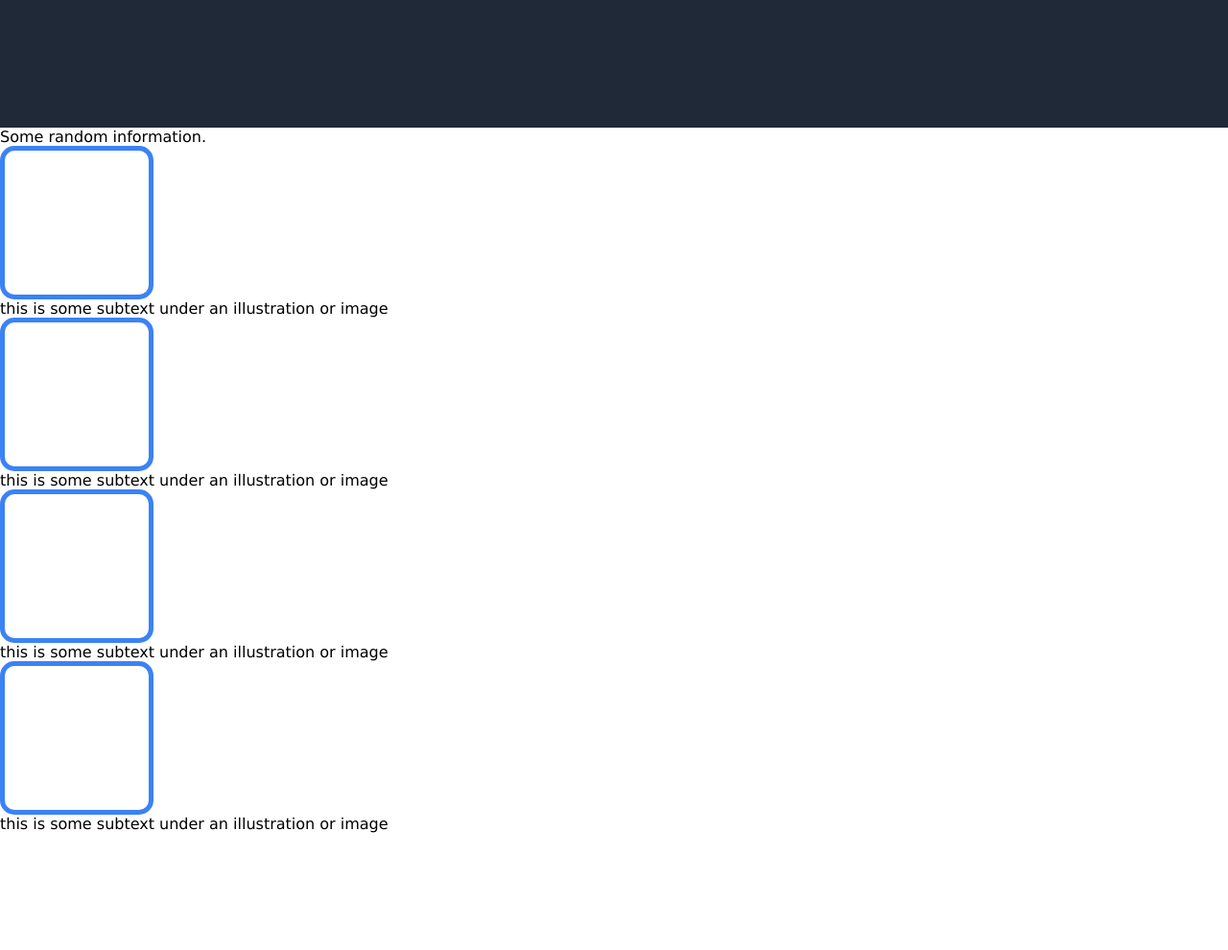
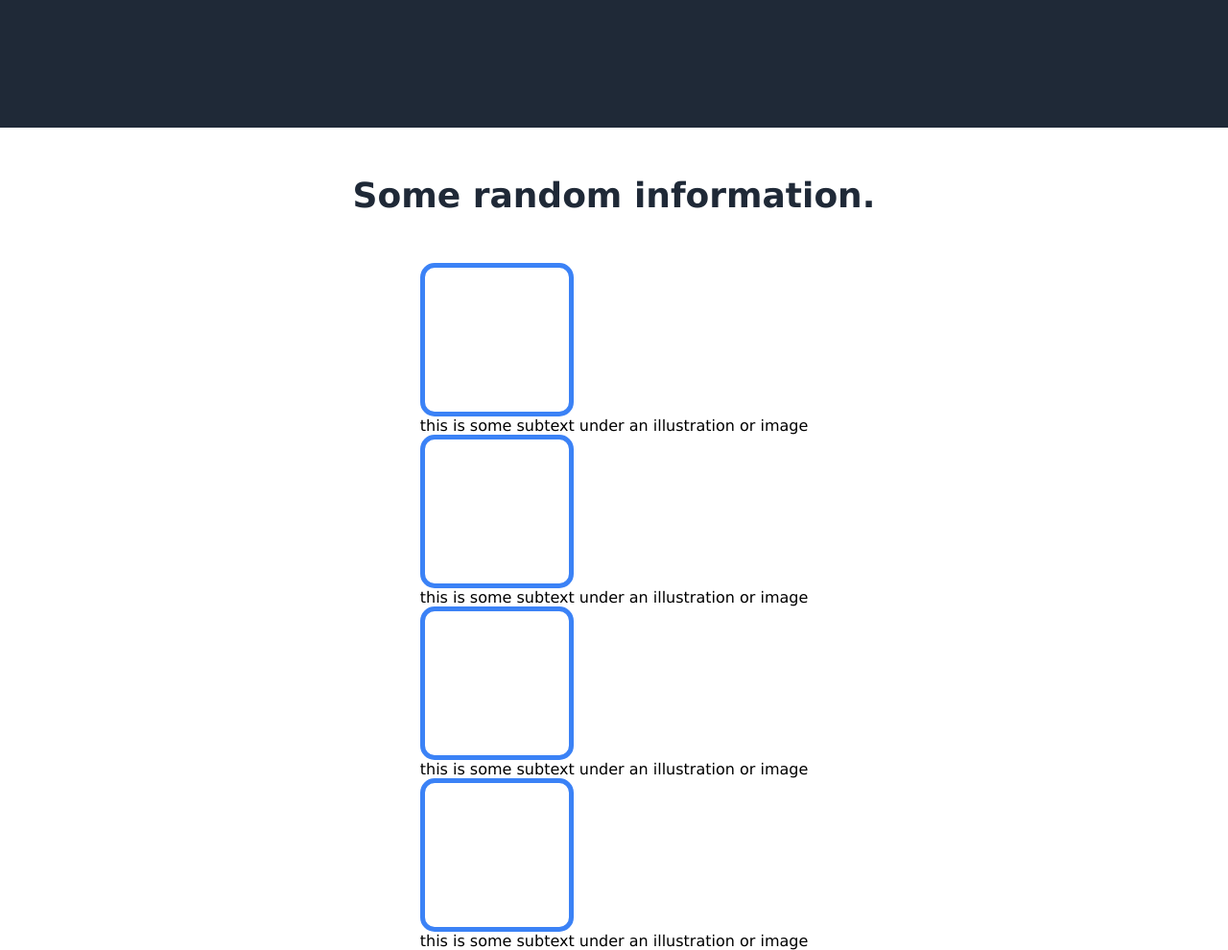
Before and after one commit to jooo-lee/odin-landing-page, a plain HTML site: page index.html in a window 1280 px wide. Shown: the part 460-1450 px from the top of the page at 96% size. Before the commit the page ends 1328 px from the top, so only its background shows below. Drawn offline with Linux system fonts and the light colour scheme.

Commit message:
Style random information title

```diff
--- a/index.html
+++ b/index.html
@@ -30,8 +30,9 @@
                 <div>this is a placeholder for an image</div>
             </div>
         </div>
+        <div id="random-info">
             <div id="random-info-title">Some random information.</div>
-        <div id="random-info">
+            <div id="random-info-boxes">
                 <div class="info">
                     <div class="blue-box"></div>
                     <div class="blue-box-subtext">this is some subtext under an illustration or image</div>
@@ -49,6 +50,7 @@
                     <div class="blue-box-subtext">this is some subtext under an illustration or image</div>
                 </div>
             </div>
+        </div>
         <div id="footer"></div>
     </div>
 </body>
--- a/styles.css
+++ b/styles.css
@@ -92,3 +92,16 @@ button {
     border: 5px solid #3B82F6;
     border-radius: 15px;
 }
+
+#random-info {
+    display: flex;
+    flex-direction: column;
+    align-items: center;
+}
+
+#random-info-title {
+    font-size: 36px;
+    font-weight: 800;
+    color: #1F2937;
+    padding: 50px 0px;
+}
```
Lines whose indentation alone changed are shown as unchanged.
